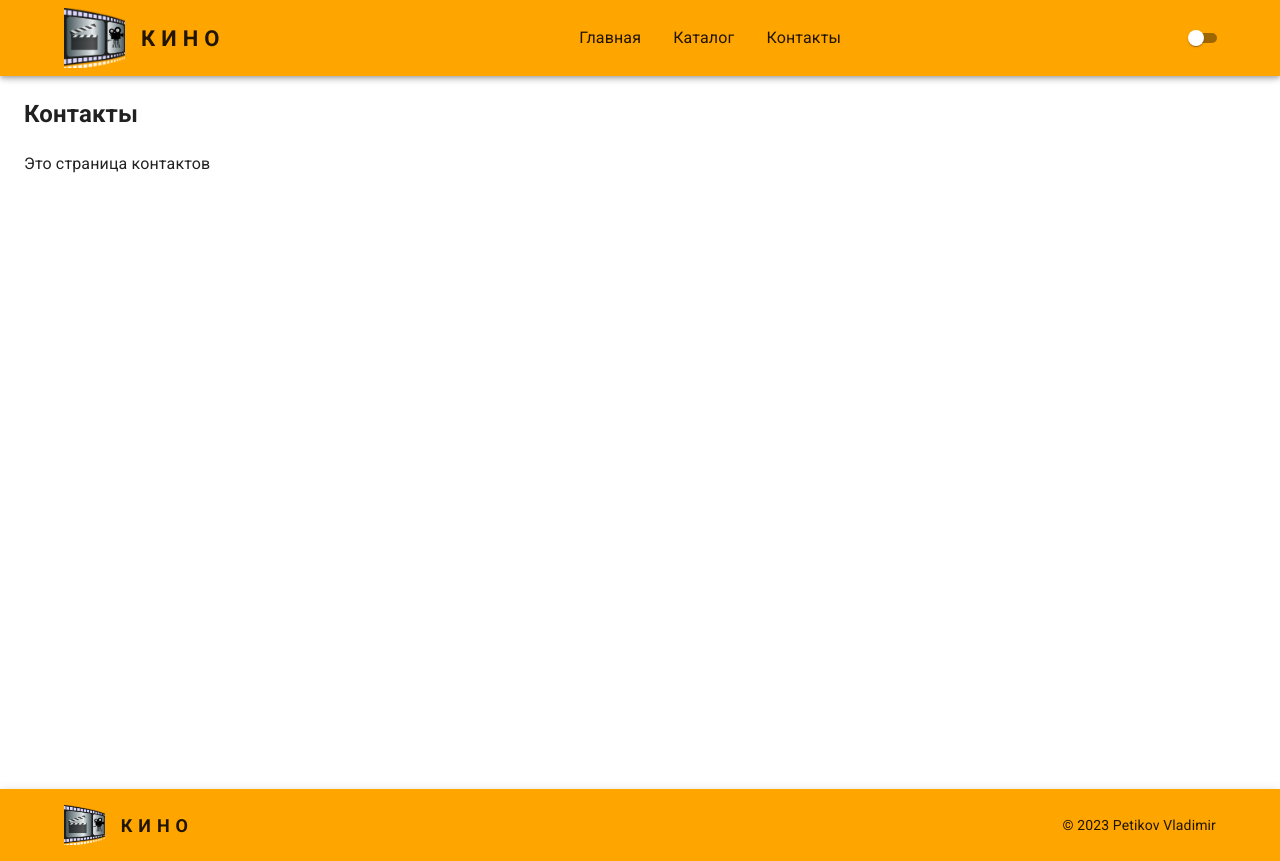
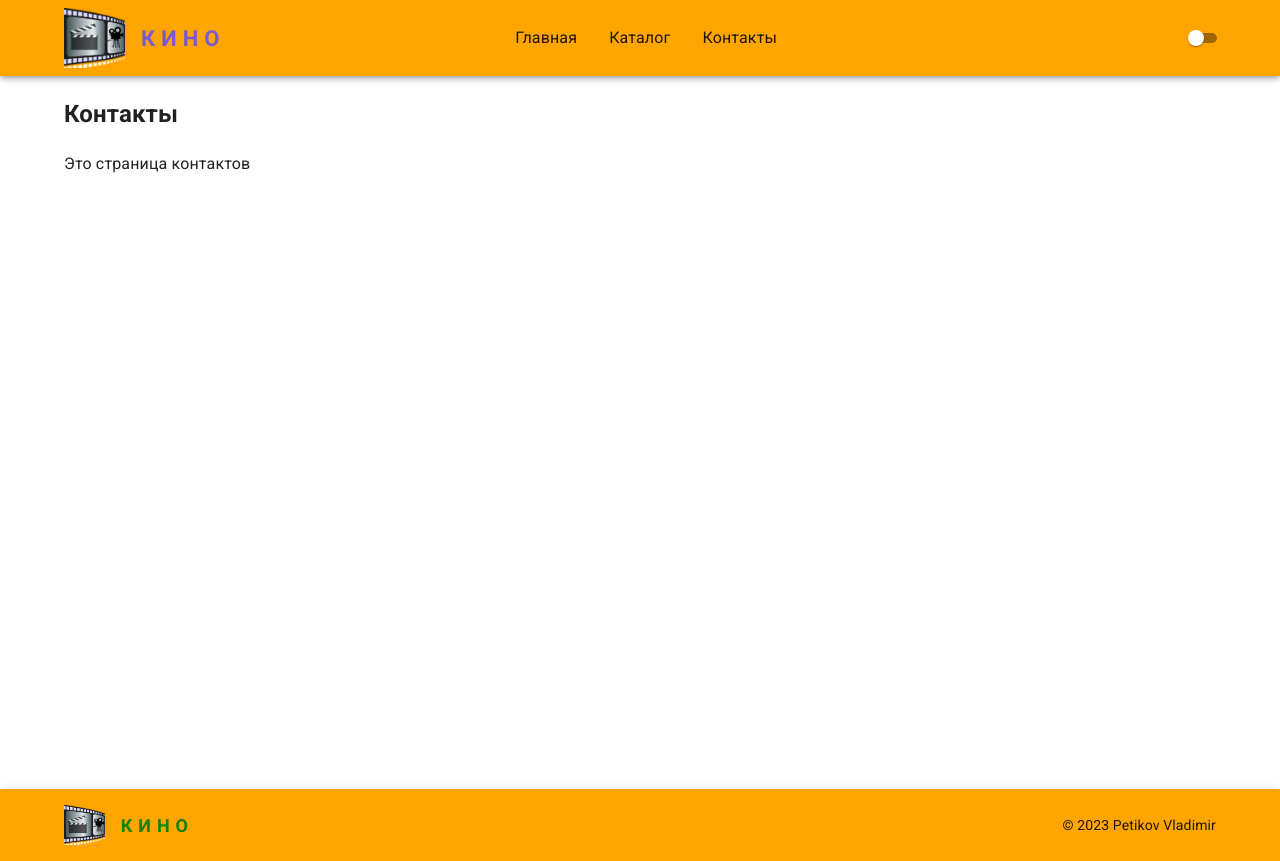
Before and after one commit to petikov-w/mui-250423, a React (Create React App) app: page /contacts in a window 1280 px wide. Built offline with nearby package versions, Linux system fonts and the light colour scheme.

Commit message:
270523-1200

```diff
--- a/src/components/Card.jsx
+++ b/src/components/Card.jsx
@@ -25,7 +25,7 @@ export const Card = (props, bg) => {
                   height="350"
                   image={posterUrl}
                   alt="poster"
-                  sx={{ borderRadius: 2, objectFit: 'fill', maxWidt: '220px'}}
+                  sx={{ borderRadius: 2, objectFit: 'fill', minWidth: '210px',maxWidth: '230px'}}
                 />
             </CardLink>
 
--- a/src/components/Cards.jsx
+++ b/src/components/Cards.jsx
@@ -5,9 +5,9 @@ import { Card } from './Card';
 export const Cards = (props) => {
   const { films } = props;
   return (
-        <Grid container spacing={4} >
+        <Grid container spacing={3}  direction="row" justifyContent="center">
             {films.map((film, index) => (
-             <Grid item key={index} xs={12} sm={4} md={3}>
+             <Grid item key={index} xs={12} sm={4} md={3} lg={2.4}>
                 <Card key={index} {...film} />
                 {/* <Card key={film.filmId} {...film} /> */}
              </Grid>
@@ -15,9 +15,3 @@ export const Cards = (props) => {
         </Grid>
   );
 };
-
-// {Array.from(Array(6)).map((_, index) => (
-//   <Grid item xs={2} sm={4} md={4} key={index}>
-//     <Item>xs=2</Item>
-//   </Grid>
-// ))}
--- a/src/components/Footer.jsx
+++ b/src/components/Footer.jsx
@@ -36,13 +36,15 @@ export const Footer = () => {
                                         image={imageCinema}
                                         alt="cinema" >
                                 </CardMedia>
-                                <Typography  sx={{ fontSize: 18,
+                                <Typography variant="logo_footer" >Кино</Typography>
+
+                                {/* <Typography  sx={{ fontSize: 18,
                                                 fontWeight: 'bold',
                                                 letterSpacing: 6,
                                                 textTransform: 'uppercase',
                                                 }} >Кино
                                 </Typography>
-
+                             */}
                          </Box>
                         </Link>
                         <Box>
--- a/src/components/Header_v2.jsx
+++ b/src/components/Header_v2.jsx
@@ -95,21 +95,12 @@ export const Header_v2 = (props) => {
                                     image={imageCinema}
                                     alt="cinema" >
                             </CardMedia>
-                            <Typography  sx={{ fontSize: 22,
-                                            fontWeight: 'bold',
-                                            letterSpacing: 6,
-                                            textTransform: 'uppercase',
-                                            }} >Кино
-                            </Typography>
+                            <Typography  variant="logo_header" >Кино</Typography>
                         </Box>
                       </Link>
 
-
-                        <Stack sx={{ display: { xs: 'none', sm: 'none', md: 'flex'}}} direction="row" spacing={4}  >
+                      <Stack sx={{ display: { xs: 'none', sm: 'none', md: 'flex'}, ml:-16}} direction="row" spacing={4}  >
                               {navItems.map((item) => (
-
-                                    //  <LinkStl color="inherit" key={item.id} component={NavLink}
-                                    //                                     to={item.path}>
                                   <Link color="inherit" underline="none" key={item.id} component={NavLink}
                                                                       to={item.path}>
                                       <TypographyNavLinkStl>
--- a/src/components/Layout.jsx
+++ b/src/components/Layout.jsx
@@ -27,7 +27,7 @@ const Layout = () => {
         <MyContext.Provider value={{theme, setTheme}} >
             <ThemeProvider theme={ThemeMui(theme)}>
                 <Header_v2 />
-                 <Container maxWidth="1300px" sx={{ mt: 12, mb: 5 }}>
+                 <Container maxWidth="lg"  sx={{ mt: 12, mb: 5 }}>
                 <Main>
                   <Outlet />
                 </Main>
--- a/src/components/Single.jsx
+++ b/src/components/Single.jsx
@@ -44,9 +44,12 @@ export const Single = (props) => {
                      <Typography  sx={{fontSize: '20px', fontWeight: '800'}}>
                         Краткое содержание:
                      </Typography>
-                     <Typography paragraph sx={{fontSize: '14px'}}>
+                     <Typography paragraph variant="subtitle1">
                         {film.description}
                      </Typography>
+                     {/* <Typography paragraph sx={{fontSize: '14px'}}>
+                        {film.description}
+                     </Typography> */}
                      <Typography paragraph sx={{fontSize: '14px', fontWeight: '600'}}>
                         Год производства:
                         <Typography component="span"  sx={{fontSize: 'inherit',
--- a/src/pages/CatalogPage.jsx
+++ b/src/pages/CatalogPage.jsx
@@ -28,19 +28,18 @@ export const CatalogPage = (props) => {
 
     return (
         <>
-        <Container maxWidth="lg">
+        {/* <Container maxWidth="lg"> */}
             {/* <Helmet>
                 <title>Cinema Box - Каталог</title>
             </Helmet> */}
             <Stack spacing={2}>
                 <Pagination count={pagesCount}
-                            color="primary"
+                            color="pagination"
                             page={page}
                             // siblingCount={0}
                             onChange={handleChange}
                             sx={{marginY: 3,
                                  marginX: 'auto',
-                                 color: 'text.primary',
                             }}
                             renderItem={
                                 (item) =>(
@@ -56,7 +55,7 @@ export const CatalogPage = (props) => {
             </Stack>
             {films.length ? (<Cards films={films} />)
                                     : (<h3>Загрузка...</h3>)}
-            </Container>
+            {/* </Container> */}
 
         </>
 
--- a/src/styles/ThemeMui.jsx
+++ b/src/styles/ThemeMui.jsx
@@ -1,16 +1,36 @@
+import { Palette } from '@mui/icons-material';
 import {createTheme } from '@mui/material/styles';
 
 export const ThemeMui = (theme) => createTheme({
     palette: {
         mode: theme,
         primary: {
-            main: '#ffa500',
-
+             main: '#ffa500',
         },
-        secondary: {
-            main: '#885e09 ',
-            contrastText: '#d15a5a',
-
+        pagination: {
+            main: theme==='light' ? '#ffa500' : '#a39c9c',
+            contrastText: theme==='light' ? '#1c0dba' : '#ffffff',
         },
     },
+    typography: {
+        subtitle1: {
+          fontSize: 18,
+          color: theme==='light' ? '#332d2d' : '#a39c9c' ,
+        },
+        logo_header: {
+            fontSize: 22,
+            color: theme==='light' ? '#7a5ad1' : '#a39c9c' ,
+            fontWeight: 'bold',
+            letterSpacing: 6,
+            textTransform: 'uppercase',
+          },
+        logo_footer: {
+            fontSize: 18,
+            color: theme==='light' ? '#118207' : '#a39c9c' ,
+            fontWeight: 'bold',
+            letterSpacing: 6,
+            textTransform: 'uppercase',
+        },
+
+      },
 });
```
Lines whose indentation alone changed are shown as unchanged.
